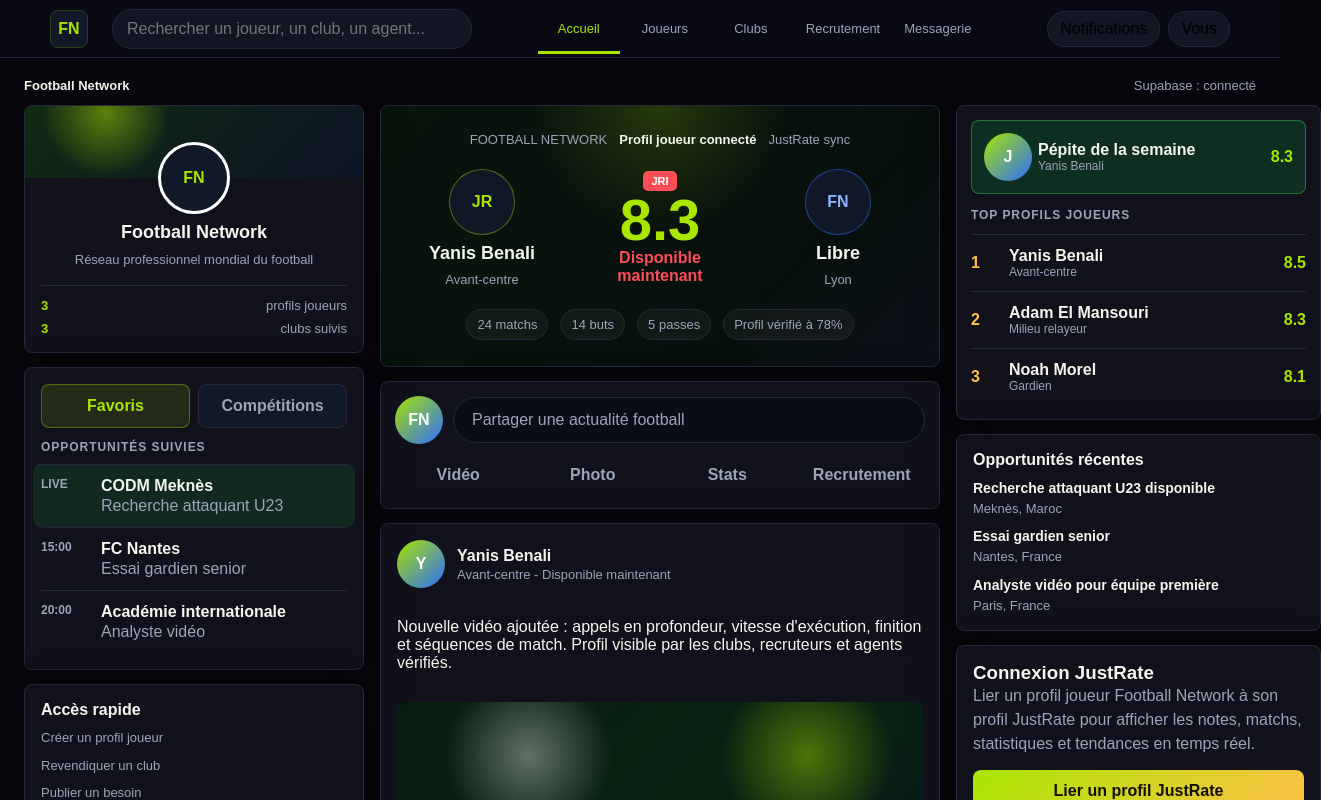
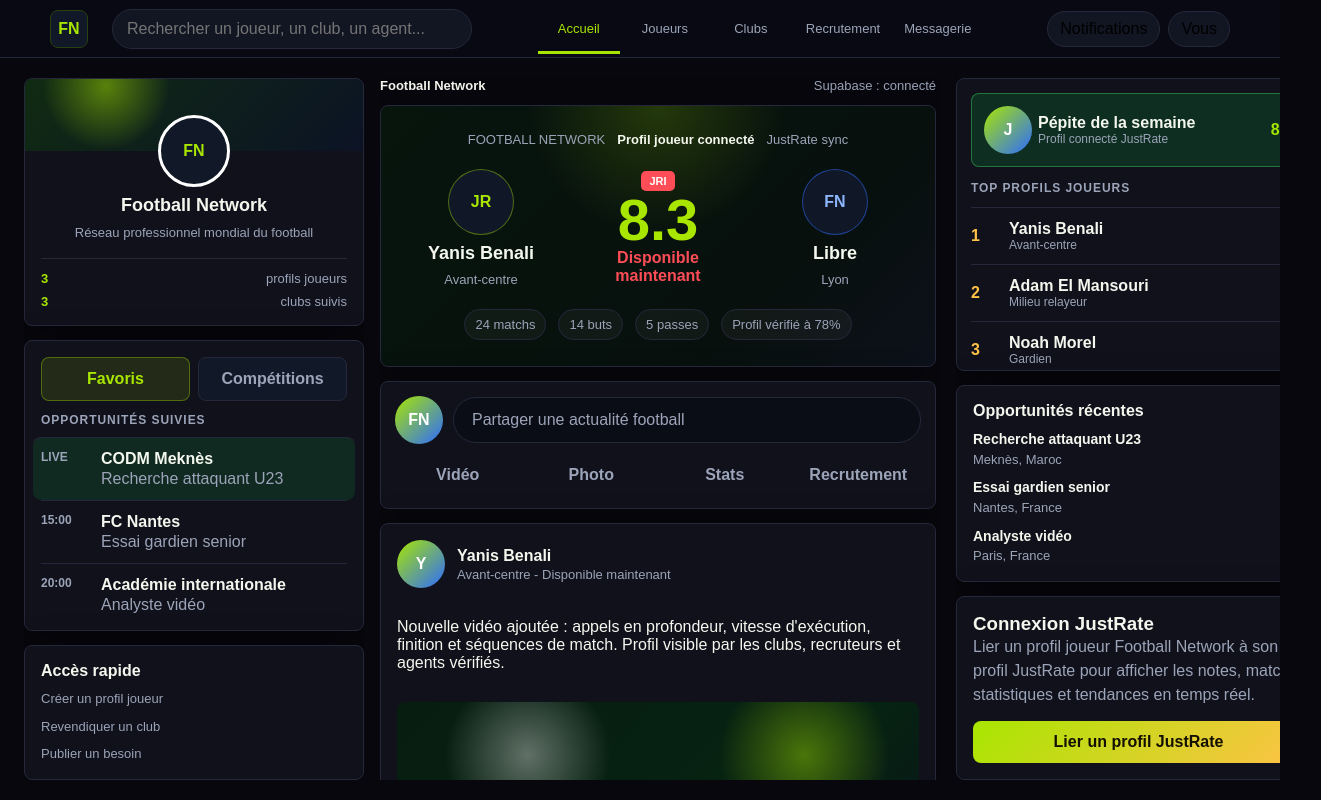
Before and after one commit to KANDOUSSI-Mohamed/football-network, a Next.js app: page / in a window 1280 px wide. Shown: the top 800 px of the page, 1321 px wide, since content can reach past the window. Built offline with nearby package versions, Linux system fonts and the light colour scheme; no server answers; the database is empty.

Commit message:
Make three-column layout global and fixed

```diff
--- a/src/app/globals.css
+++ b/src/app/globals.css
@@ -19,7 +19,9 @@
 html,
 body {
   margin: 0;
+  height: 100%;
   min-height: 100%;
+  overflow: hidden;
   background: var(--bg);
   color: var(--ink);
   font-family: Arial, Helvetica, sans-serif;
@@ -37,8 +39,9 @@ select {
 }
 
 .shell {
-  min-height: 100vh;
   background: var(--bg);
+  height: 100vh;
+  overflow: hidden;
 }
 
 .network-topbar {
@@ -118,10 +121,29 @@ select {
   color: var(--muted);
 }
 
-.main {
+.layout-frame {
+  display: grid;
+  gap: 16px;
+  grid-template-columns: 340px minmax(560px, 1fr) 365px;
+  height: calc(100vh - 58px);
   margin: 0 auto;
   max-width: 1500px;
-  padding: 20px 24px 40px;
+  overflow: hidden;
+  padding: 20px 24px;
+}
+
+.center-scroll {
+  min-height: 0;
+  overflow-y: auto;
+  padding-right: 4px;
+  scrollbar-color: #3d4357 transparent;
+  scrollbar-width: thin;
+}
+
+.fixed-rail {
+  max-height: calc(100vh - 98px);
+  min-height: 0;
+  overflow: hidden;
 }
 
 .app-status {
@@ -137,24 +159,11 @@ select {
   color: var(--ink);
 }
 
-.social-layout {
-  align-items: start;
-  display: grid;
-  gap: 16px;
-  grid-template-columns: 340px minmax(560px, 1fr) 365px;
-}
-
 .left-rail,
 .right-rail,
 .center-feed {
   display: grid;
   gap: 14px;
-}
-
-.left-rail,
-.right-rail {
-  position: sticky;
-  top: 78px;
 }
 
 .profile-widget,
@@ -972,6 +981,14 @@ select {
 }
 
 @media (max-width: 980px) {
+  html,
+  body,
+  .shell {
+    height: auto;
+    min-height: 100%;
+    overflow: auto;
+  }
+
   .network-topbar {
     grid-template-columns: 44px 1fr;
     padding: 8px 14px;
@@ -983,20 +1000,25 @@ select {
     display: none;
   }
 
-  .main {
+  .layout-frame {
+    height: auto;
+    grid-template-columns: 1fr;
+    overflow: visible;
     padding: 14px;
   }
 
-  .social-layout {
-    grid-template-columns: 1fr;
+  .center-scroll {
+    overflow: visible;
   }
 
   .score-board {
     grid-template-columns: 1fr;
   }
 
-  .left-rail {
-    position: static;
+  .left-rail,
+  .fixed-rail {
+    max-height: none;
+    overflow: visible;
   }
 
   .hero,
--- a/src/app/page.tsx
+++ b/src/app/page.tsx
@@ -2,63 +2,11 @@ import { AppShell } from "@/components/app-shell";
 import { getDashboardData } from "@/lib/data";
 
 export default async function Home() {
-  const { clubs, players, opportunities } = await getDashboardData();
+  const { players } = await getDashboardData();
   const featuredPlayer = players[0];
 
   return (
     <AppShell active="overview">
-      <div className="social-layout jr-layout">
-        <aside className="left-rail">
-          <section className="jr-panel profile-widget">
-            <div className="profile-cover" />
-            <div className="profile-body">
-              <div className="profile-photo">FN</div>
-              <h2>Football Network</h2>
-              <p>Réseau professionnel mondial du football</p>
-              <div className="profile-stats">
-                <span>
-                  <strong>{players.length}</strong>
-                  profils joueurs
-                </span>
-                <span>
-                  <strong>{clubs.length}</strong>
-                  clubs suivis
-                </span>
-              </div>
-            </div>
-          </section>
-
-          <section className="jr-panel match-list-widget">
-            <div className="widget-tabs">
-              <button className="active">Favoris</button>
-              <button>Compétitions</button>
-            </div>
-            <h3>Opportunités suivies</h3>
-            <div className="mini-match active">
-              <span>LIVE</span>
-              <strong>CODM Meknès</strong>
-              <em>Recherche attaquant U23</em>
-            </div>
-            <div className="mini-match">
-              <span>15:00</span>
-              <strong>FC Nantes</strong>
-              <em>Essai gardien senior</em>
-            </div>
-            <div className="mini-match">
-              <span>20:00</span>
-              <strong>Académie internationale</strong>
-              <em>Analyste vidéo</em>
-            </div>
-          </section>
-
-          <section className="jr-panel side-widget compact">
-            <h3>Accès rapide</h3>
-            <a href="/players">Créer un profil joueur</a>
-            <a href="/clubs">Revendiquer un club</a>
-            <a href="/opportunities">Publier un besoin</a>
-          </section>
-        </aside>
-
       <section className="center-feed">
         <article className="jr-score-card">
           <div className="score-meta">
@@ -153,52 +101,6 @@ export default async function Home() {
           </div>
         </article>
       </section>
-
-        <aside className="right-rail">
-          <section className="jr-panel ranking-widget">
-            <div className="talent-card">
-              <div className="avatar">J</div>
-              <div>
-                <strong>Pépite de la semaine</strong>
-                <span>{featuredPlayer?.name ?? "Profil joueur"}</span>
-              </div>
-              <b>8.3</b>
-            </div>
-            <h3>Top profils joueurs</h3>
-            {players.slice(0, 3).map((player, index) => (
-              <div className="rank-row" key={player.id}>
-                <span>{index + 1}</span>
-                <div>
-                  <strong>{player.name}</strong>
-                  <em>{player.position}</em>
-                </div>
-                <b>{(8.5 - index * 0.18).toFixed(1)}</b>
-              </div>
-            ))}
-          </section>
-
-          <section className="jr-panel side-widget">
-            <h3>Opportunités récentes</h3>
-            {opportunities.slice(0, 3).map((opportunity) => (
-              <a href="/opportunities" key={opportunity.id}>
-                <strong>{opportunity.title}</strong>
-                <span>
-                  {opportunity.city}, {opportunity.country}
-                </span>
-              </a>
-            ))}
-          </section>
-
-          <section className="jr-panel justrate-sync">
-            <h3>Connexion JustRate</h3>
-            <p>
-              Lier un profil joueur Football Network à son profil JustRate pour
-              afficher les notes, matchs, statistiques et tendances en temps réel.
-            </p>
-            <button>Lier un profil JustRate</button>
-          </section>
-        </aside>
-      </div>
     </AppShell>
   );
 }
--- a/src/components/app-shell.tsx
+++ b/src/components/app-shell.tsx
@@ -46,13 +46,129 @@ export function AppShell({ active, children }: AppShellProps) {
         </div>
       </header>
 
-      <main className="main">
+      <div className="layout-frame">
+        <aside className="left-rail fixed-rail">
+          <section className="jr-panel profile-widget">
+            <div className="profile-cover" />
+            <div className="profile-body">
+              <div className="profile-photo">FN</div>
+              <h2>Football Network</h2>
+              <p>Réseau professionnel mondial du football</p>
+              <div className="profile-stats">
+                <span>
+                  <strong>3</strong>
+                  profils joueurs
+                </span>
+                <span>
+                  <strong>3</strong>
+                  clubs suivis
+                </span>
+              </div>
+            </div>
+          </section>
+
+          <section className="jr-panel match-list-widget">
+            <div className="widget-tabs">
+              <button className="active">Favoris</button>
+              <button>Compétitions</button>
+            </div>
+            <h3>Opportunités suivies</h3>
+            <div className="mini-match active">
+              <span>LIVE</span>
+              <strong>CODM Meknès</strong>
+              <em>Recherche attaquant U23</em>
+            </div>
+            <div className="mini-match">
+              <span>15:00</span>
+              <strong>FC Nantes</strong>
+              <em>Essai gardien senior</em>
+            </div>
+            <div className="mini-match">
+              <span>20:00</span>
+              <strong>Académie internationale</strong>
+              <em>Analyste vidéo</em>
+            </div>
+          </section>
+
+          <section className="jr-panel side-widget compact">
+            <h3>Accès rapide</h3>
+            <a href="/players">Créer un profil joueur</a>
+            <a href="/clubs">Revendiquer un club</a>
+            <a href="/opportunities">Publier un besoin</a>
+          </section>
+        </aside>
+
+        <main className="center-scroll">
           <div className="app-status">
             <strong>Football Network</strong>
             <span>Supabase : {hasSupabaseConfig ? "connecté" : "à connecter"}</span>
           </div>
           {children}
         </main>
+
+        <aside className="right-rail fixed-rail">
+          <section className="jr-panel ranking-widget">
+            <div className="talent-card">
+              <div className="avatar">J</div>
+              <div>
+                <strong>Pépite de la semaine</strong>
+                <span>Profil connecté JustRate</span>
+              </div>
+              <b>8.3</b>
+            </div>
+            <h3>Top profils joueurs</h3>
+            <div className="rank-row">
+              <span>1</span>
+              <div>
+                <strong>Yanis Benali</strong>
+                <em>Avant-centre</em>
+              </div>
+              <b>8.5</b>
+            </div>
+            <div className="rank-row">
+              <span>2</span>
+              <div>
+                <strong>Adam El Mansouri</strong>
+                <em>Milieu relayeur</em>
+              </div>
+              <b>8.3</b>
+            </div>
+            <div className="rank-row">
+              <span>3</span>
+              <div>
+                <strong>Noah Morel</strong>
+                <em>Gardien</em>
+              </div>
+              <b>8.1</b>
+            </div>
+          </section>
+
+          <section className="jr-panel side-widget">
+            <h3>Opportunités récentes</h3>
+            <a href="/opportunities">
+              <strong>Recherche attaquant U23</strong>
+              <span>Meknès, Maroc</span>
+            </a>
+            <a href="/opportunities">
+              <strong>Essai gardien senior</strong>
+              <span>Nantes, France</span>
+            </a>
+            <a href="/opportunities">
+              <strong>Analyste vidéo</strong>
+              <span>Paris, France</span>
+            </a>
+          </section>
+
+          <section className="jr-panel justrate-sync">
+            <h3>Connexion JustRate</h3>
+            <p>
+              Lier un profil joueur Football Network à son profil JustRate pour
+              afficher les notes, matchs, statistiques et tendances en temps réel.
+            </p>
+            <button>Lier un profil JustRate</button>
+          </section>
+        </aside>
+      </div>
     </div>
   );
 }
```
Lines whose indentation alone changed are shown as unchanged.
